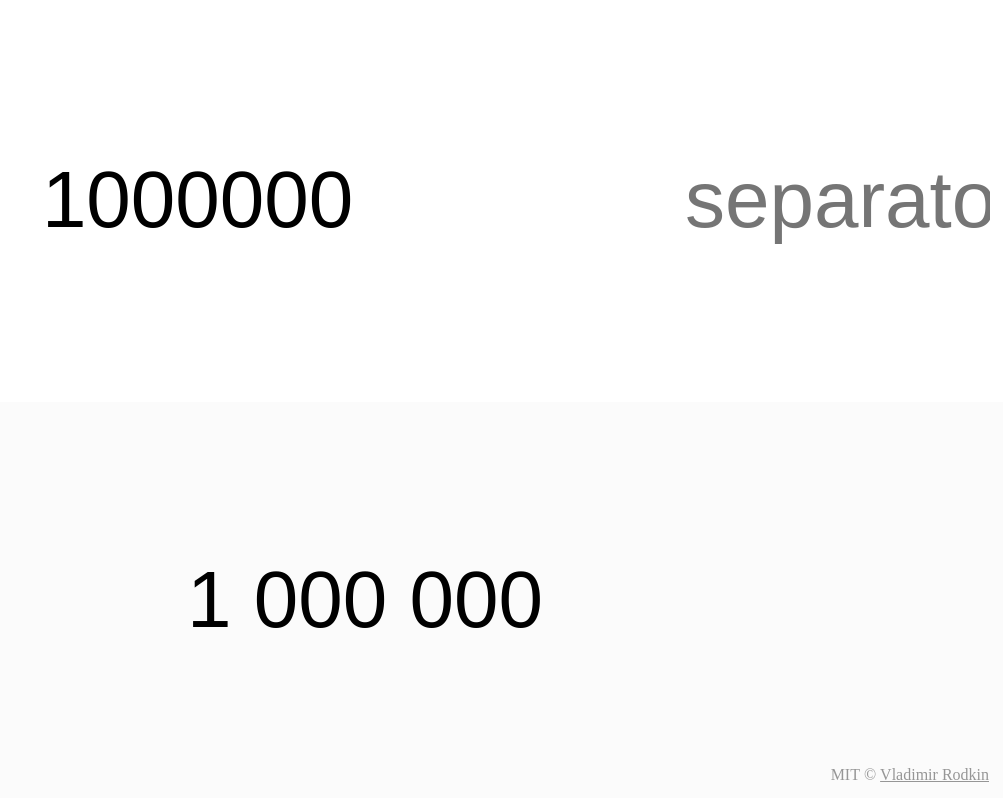
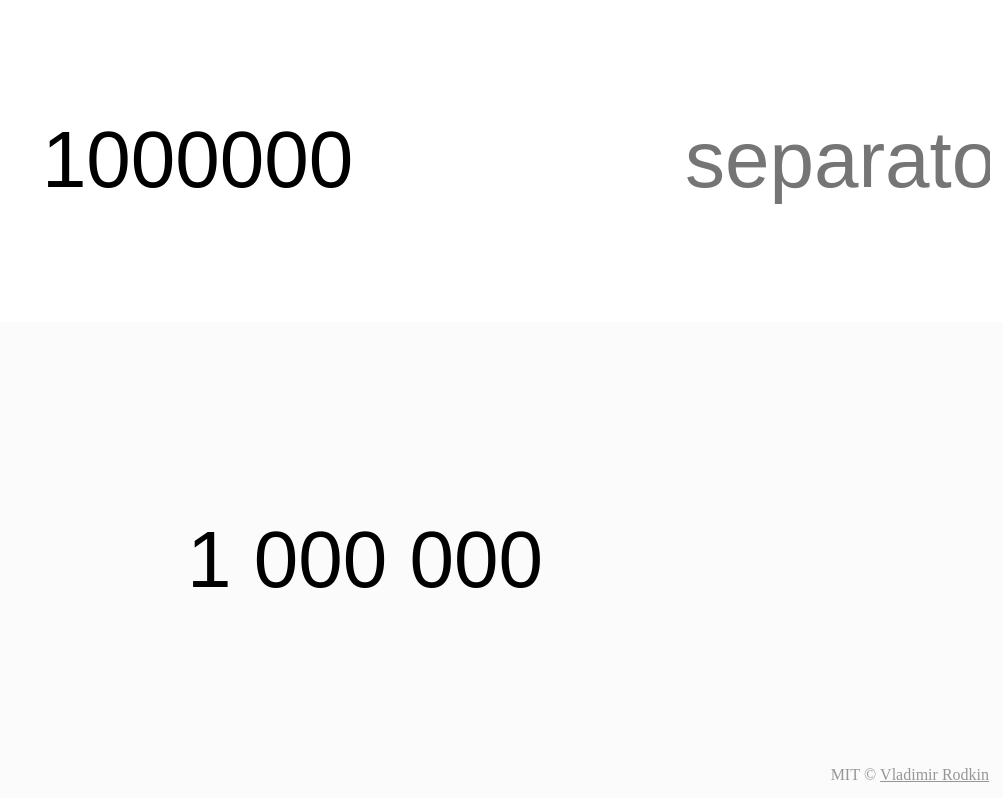
Before and after one commit to VovanR/format-thousands, a website: page example/index.html in a window 1280 px wide. Shown: the whole page, without its empty margins (275-1280 px from the left). Drawn offline with Linux system fonts and the light colour scheme; files whose address does not match are found by name.

Commit message:
docs(example): Update example styles

```diff
--- a/example/style.css
+++ b/example/style.css
@@ -11,11 +11,13 @@
 
 .formatter__input {
 	display: flex;
+	flex: 2;
 	height: 50%;
 }
 
 .formatter__output {
 	display: flex;
+	flex: 3;
 	height: 50%;
 }
 
```
